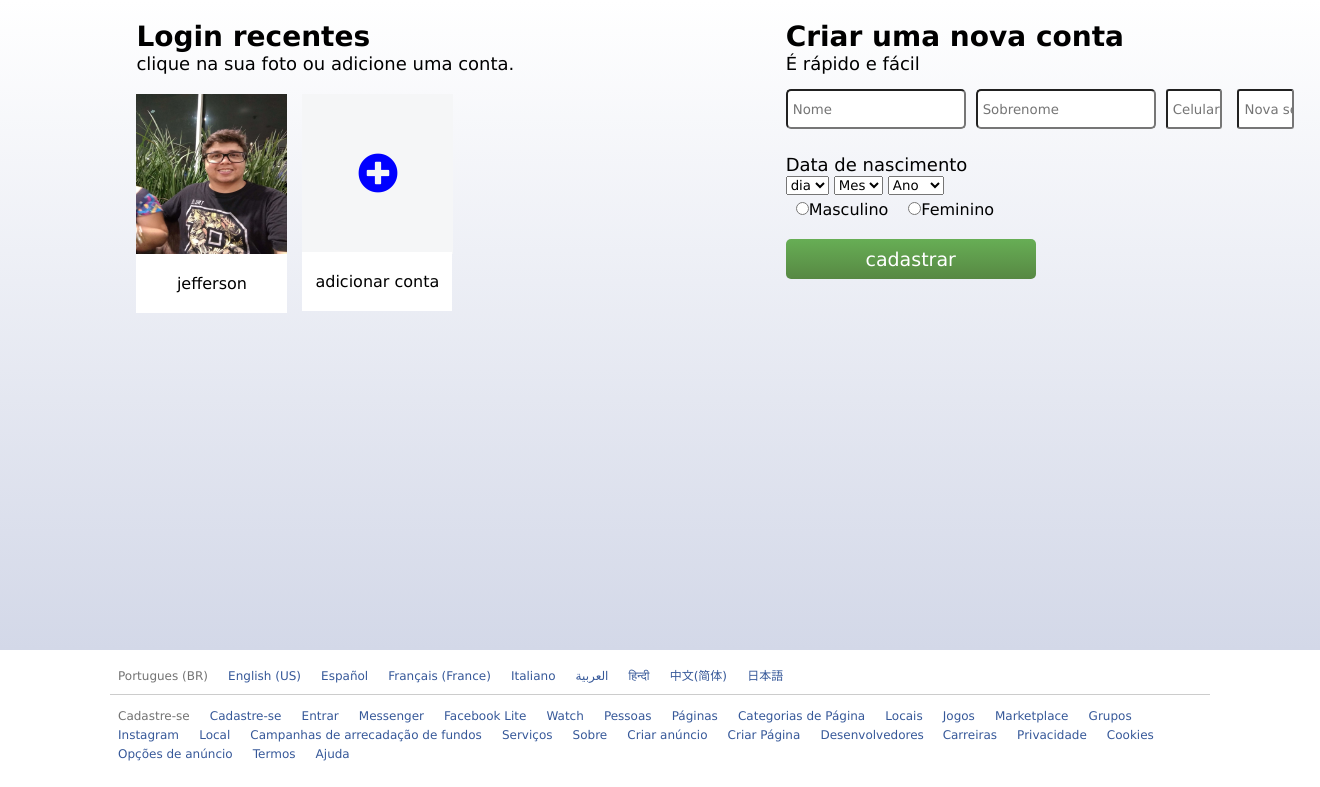
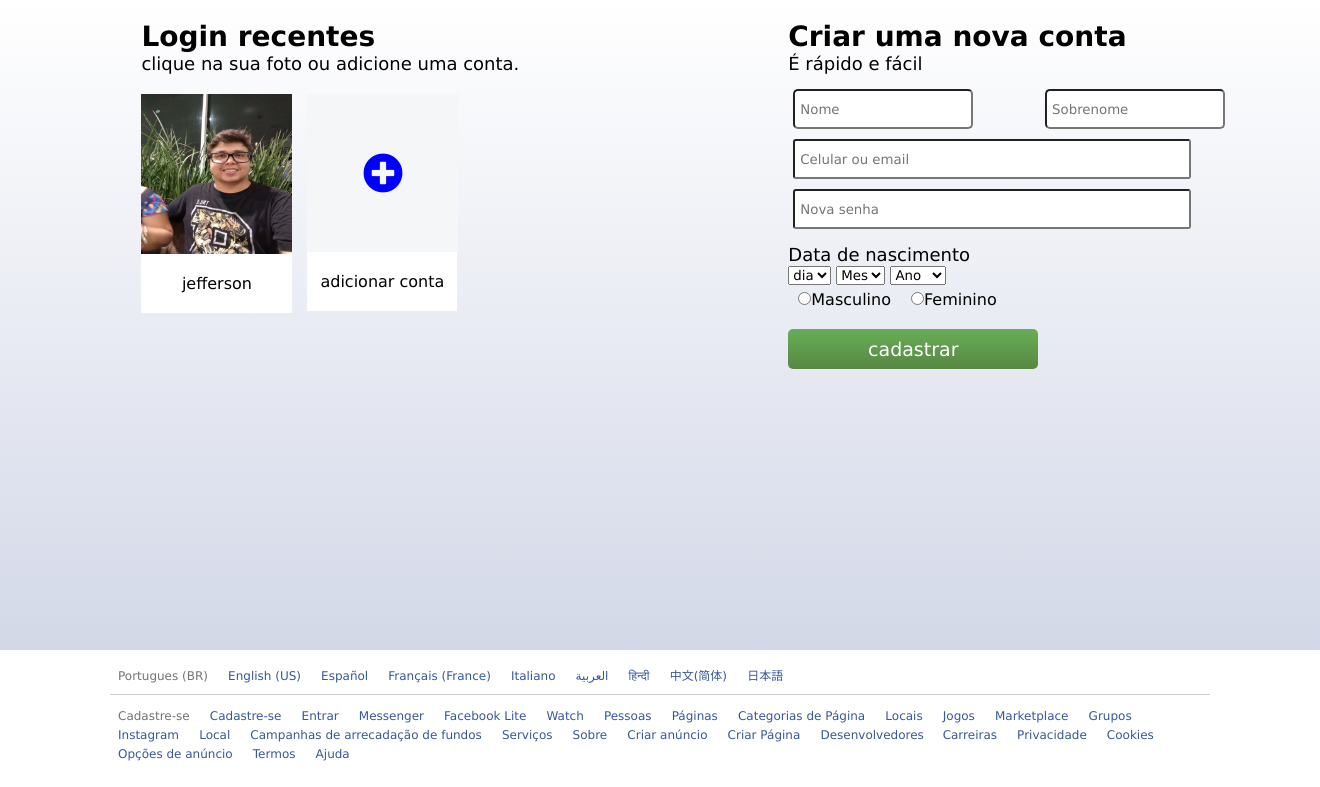
Before and after one commit to jeffer1312/loginfacebook, a PHP site: page / in a window 1320 px wide. Shown: the part 86-873 px from the top of the page. Run offline with PHP 8.4, Linux system fonts and the light colour scheme.

Commit message:
aplicando responsivo

```diff
--- a/css/style.css
+++ b/css/style.css
@@ -110,10 +110,12 @@
 
        .w50 {
            width: 50%;
+           padding: 0 5px;
        }
 
        .w100 {
            width: 100%;
+           padding: 0 5px;
        }
 
        .img {
--- a/index.php
+++ b/index.php
@@ -65,17 +65,18 @@
                         <p>É rápido e fácil</p>
                     </div>
 
-                    <form class="cadastro flex">
-                        <div class="w50">
-                            <input type="text" name="Nome" placeholder="Nome" required>
-                        </div>
-
-                        <div class="w50">
-                            <input type="text" name="sobrenome" placeholder="Sobrenome" required>
+                    <form class="cadastro">
+                        <div class="flex row">
+                            <div class="w50 ">
+                                <input type="text" name="Nome" placeholder="Nome" required>
+                            </div>
+                            <div class="50">
+                                <input type="text" name="sobrenome" placeholder="Sobrenome" required>
+                            </div>
                         </div>
                         <div class="w100">
                             <input type="email" name="email" placeholder="Celular ou email" required></div>
-                        <div class="w100">
+                        <div class="w100 ">
                             <input type="password" name="senha" placeholder="Nova senha" required>
                         </div>
 
```
